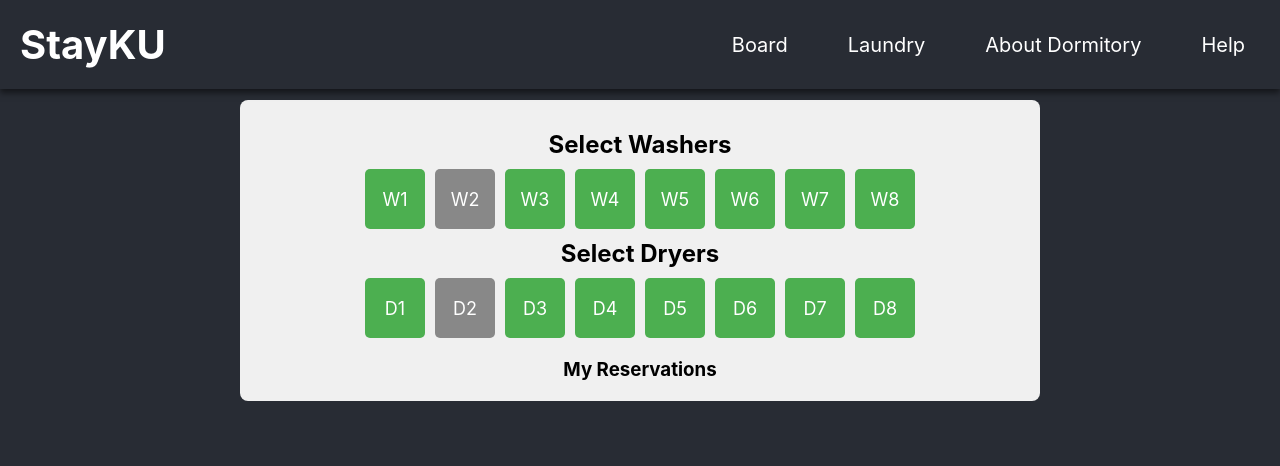
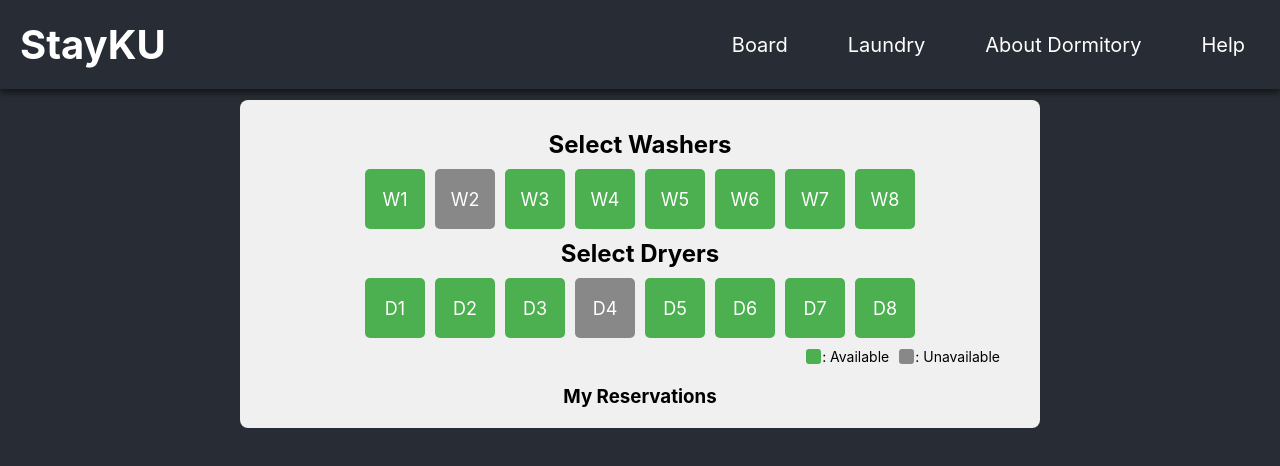
Before and after one commit to sebiinim/StayKU, a React (Create React App) app in the folder FrontEnd/: page /Laundry/Reservation in a window 1280 px wide. Shown: the top 466 px of the page. Built offline with nearby package versions, Linux system fonts and the light colour scheme.

Commit message:
Available/Unavailable 박스 추가

```diff
--- a/FrontEnd/src/components/pages/Laundry/Reservation.css
+++ b/FrontEnd/src/components/pages/Laundry/Reservation.css
@@ -99,10 +99,10 @@
 
 /* 입력 항목 제목 스타일 */
 .form-section label {
-    color: #000;      /* 검정색으로 수정 */
-    font-size: 18px;  /* 글자 크기 조금 확대 */
-    margin: 3px 0;    /* 위아래 간격 추가 */
-    font-weight: bold; /* 두껍게 표시 */
+    color: #000;
+    font-size: 18px;
+    margin: 3px 0;
+    font-weight: bold;
 }
 
 .form-input {
@@ -193,3 +193,39 @@
     justify-content: center;  /* 버튼들을 중앙 정렬 */
     gap: 10px;                /* 버튼 사이 간격 */
 }
+
+/* 상태 표시 그룹 */
+.status-indicator-group {
+    display: flex;
+    justify-content: flex-end;
+    align-items: center;
+    gap: 10px;
+    margin-top: 10px;
+    margin-right: 20px;
+}
+
+/* 작은 박스 */
+.small-box {
+    width: 15px;
+    height: 15px;
+    border-radius: 3px;
+    margin-right: -10px;
+    display: inline-block;
+}
+
+/* Available 상태 작은 박스 */
+.available-box {
+    background-color: #4CAF50;
+}
+
+/* Unavailable 상태 작은 박스 */
+.unavailable-box {
+    background-color: #888;
+}
+
+/* 상태 텍스트 */
+.status-indicator-group span {
+    color: black;
+    font-size: 14px;
+    margin-left: 1px;
+}
--- a/FrontEnd/src/components/pages/Laundry/Reservation.js
+++ b/FrontEnd/src/components/pages/Laundry/Reservation.js
@@ -107,21 +107,29 @@ function Reservation() {
                 </div>
             </div>
 
-            {/* 예약 상태 확인 - 건조기*/}
+            {/* 예약 상태 확인 - 건조기 */}
             <div className="status-section">
                 <h2>Select Dryers</h2>
                 <div className="machine-status">
                     {[...Array(8)].map((_, index) => (
                         <div
                             key={`D${index + 1}`}
-                            className={`machine ${index === 1 ? 'in-use' : 'available'}`}
+                            className={`machine ${index === 3 ? 'in-use' : 'available'}`}
                             onClick={() => openPopup('Dryer', index + 1)}
-                            style={{ cursor: "pointer" }}
+                            style={{ cursor: "pointer", position: "relative" }}  // 위치 지정
                         >
                             D{index + 1}
                         </div>
                     ))}
                 </div>
+            </div>
+
+            {/* 상태 표시 영역 */}
+            <div className="status-indicator-group">
+                <div className="small-box available-box"></div>
+                <span>: Available</span>
+                <div className="small-box unavailable-box"></div>
+                <span>: Unavailable</span>
             </div>
 
 
```
